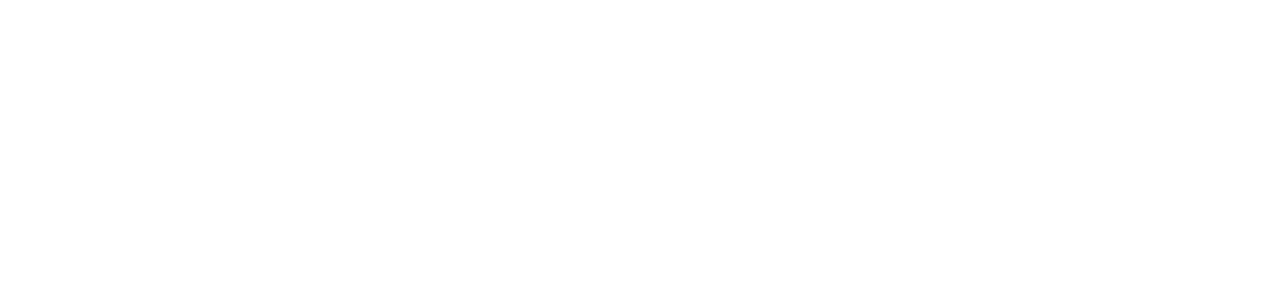
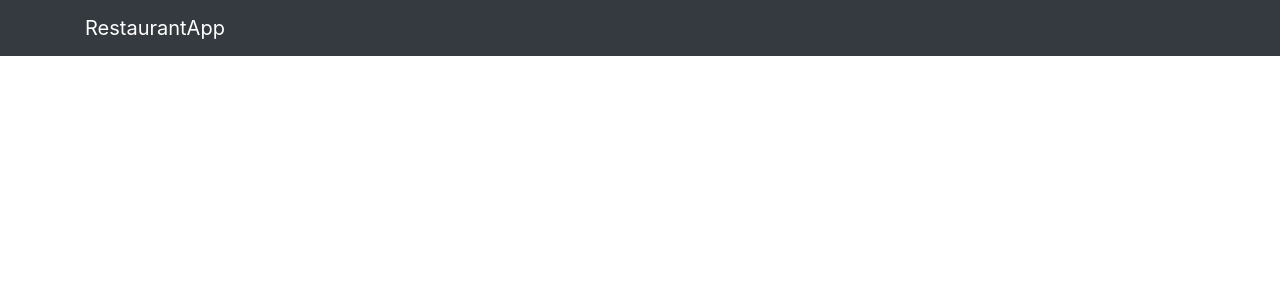
Before and after one commit to soniaakhter/restaurant, a React (Create React App) app: page / in a window 1280 px wide. Shown: the top 300 px of the page. Built offline with nearby package versions, Linux system fonts and the light colour scheme.

Commit message:
Navigation

```diff
--- a/src/components/header/Header.js
+++ b/src/components/header/Header.js
@@ -1,9 +1,10 @@
 import React from 'react';
+import Navigation from './Navigation';
 
-const Header = ()=>{
-    return(
+const Header = () => {
+    return (
         <div>
-
+            <Navigation />
         </div>
     );
 }
--- /dev/null
+++ b/src/components/header/Navigation.js
@@ -0,0 +1,16 @@
+import React from 'react';
+import { Navbar, NavbarBrand } from 'reactstrap';
+
+
+const Navigation = () => {
+    return (
+        <div>
+            <Navbar dark color="dark">
+                <div className="container"><NavbarBrand href="/">RestaurantApp</NavbarBrand></div>
+            </Navbar>
+        </div>
+    );
+}
+
+
+export default Navigation;
```
